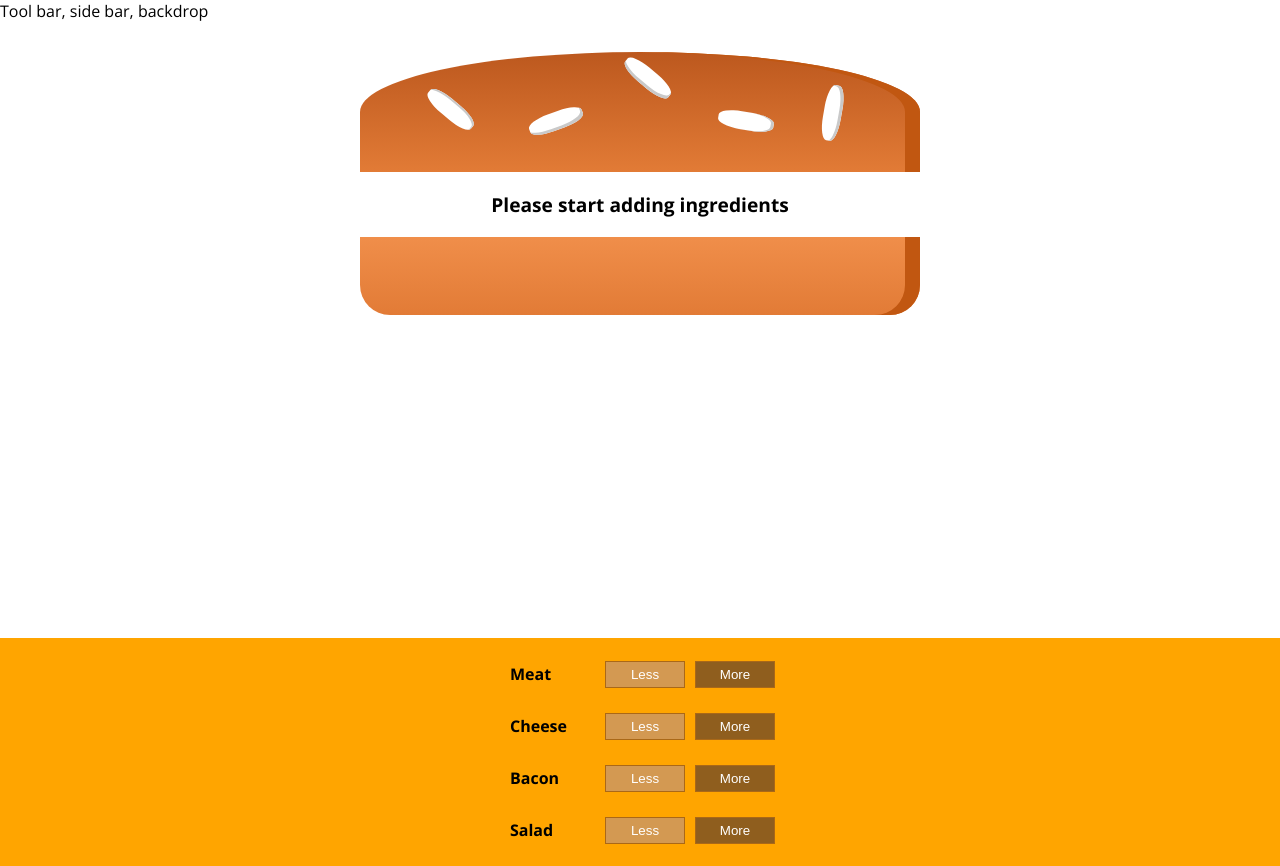
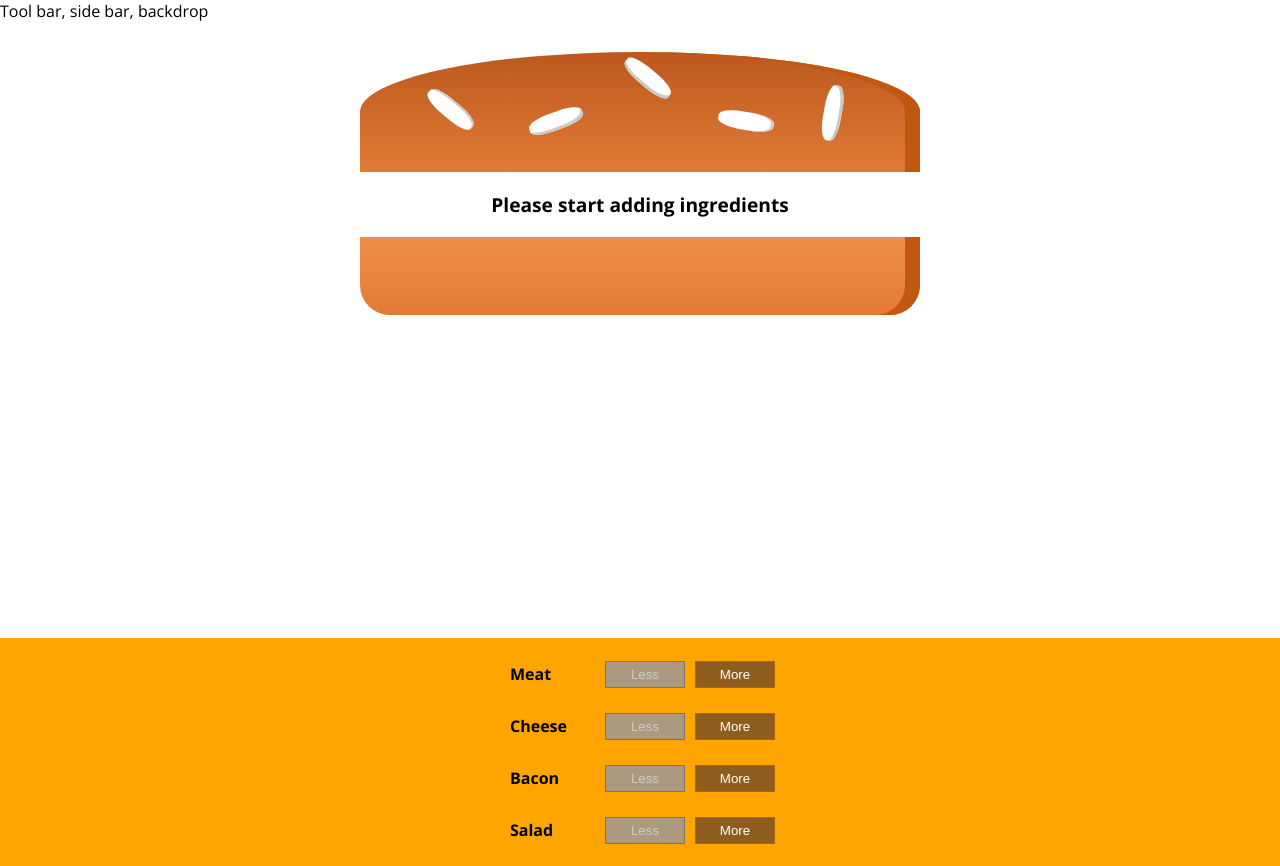
Before and after one commit to DonaldIvan/burger-builder, a React (Create React App) app: page / in a window 1280 px wide. Built offline with nearby package versions, Linux system fonts and the light colour scheme.

Commit message:
Disabled less if count is 0

```diff
--- a/src/components/Burger/BuildControls/BuildControl/BuildControl.js
+++ b/src/components/Burger/BuildControls/BuildControl/BuildControl.js
@@ -2,11 +2,11 @@ import React from 'react'
 import classNames from 'classnames'
 import styles from './BuildControl.module.scss'
 
-const buildControl = ({ label, added, remove }) => {
+const buildControl = ({ label, added, remove, disabled }) => {
   return (
     <div className={styles.buildControl}>
       <div className={styles.label}>{label}</div>
-      <button className={classNames(styles.action, styles.less)} onClick={remove}>
+      <button className={classNames(styles.action, styles.less)} onClick={remove} disabled={disabled}>
         Less
       </button>
       <button className={classNames(styles.action, styles.more)} onClick={added}>
--- a/src/components/Burger/BuildControls/BuildControls.js
+++ b/src/components/Burger/BuildControls/BuildControls.js
@@ -9,7 +9,7 @@ const controls = Object.values(INGREDIENTS).filter(
   (obj) => ![INGREDIENTS.BREAD_BOTTOM.TYPE, INGREDIENTS.BREAD_TOP.TYPE].includes(obj.TYPE),
 )
 
-const buildControls = ({ ingredientAdded, ingredientRemove }) => {
+const buildControls = ({ ingredientAdded, ingredientRemove, disabled }) => {
   return (
     <div className={styles.buildControls}>
       {controls.map((obj) => (
@@ -18,6 +18,7 @@ const buildControls = ({ ingredientAdded, ingredientRemove }) => {
           label={obj.LABEL}
           added={() => ingredientAdded(obj.TYPE)}
           remove={() => ingredientRemove(obj.TYPE)}
+          disabled={disabled[obj.TYPE]}
         />
       ))}
     </div>
--- a/src/containers/BurgerBuilder/BurgerBuilder.js
+++ b/src/containers/BurgerBuilder/BurgerBuilder.js
@@ -30,6 +30,8 @@ class BurgerBuilder extends Component {
 
   onRemoveIngredient = (type) => {
     if (!type) return
+    const oldCount = this.state.ingredients[type]
+    if (oldCount <= 0) return
     const updatedIngredients = {
       ...this.state.ingredients,
       [type]: this.state.ingredients[type] - 1,
@@ -42,10 +44,20 @@ class BurgerBuilder extends Component {
   }
 
   render() {
+    const disabledInfo = {
+      ...this.state.ingredients,
+    }
+    for (let key in disabledInfo) {
+      disabledInfo[key] = disabledInfo[key] <= 0
+    }
     return (
       <Auxillary>
         <Burger ingredients={this.state.ingredients} />
-        <BuildControls ingredientAdded={this.onAddIngredient} ingredientRemove={this.onRemoveIngredient} />
+        <BuildControls
+          ingredientAdded={this.onAddIngredient}
+          ingredientRemove={this.onRemoveIngredient}
+          disabled={disabledInfo}
+        />
       </Auxillary>
     )
   }
```
